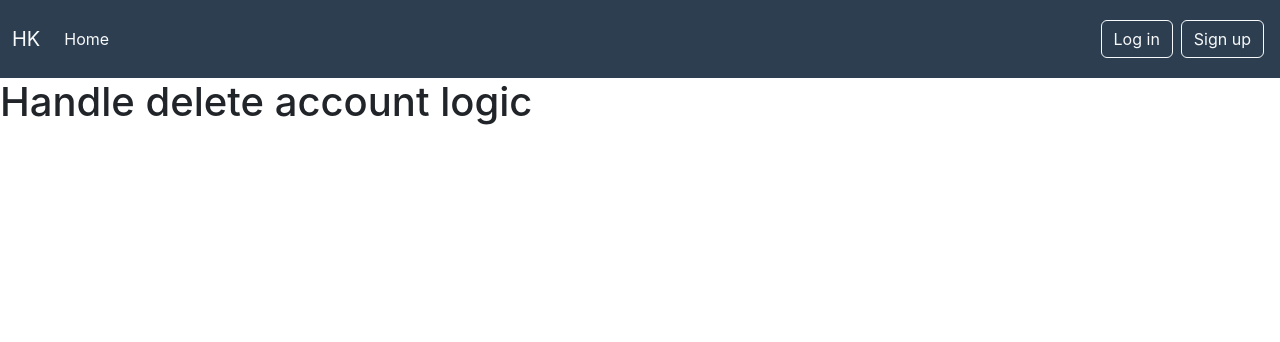
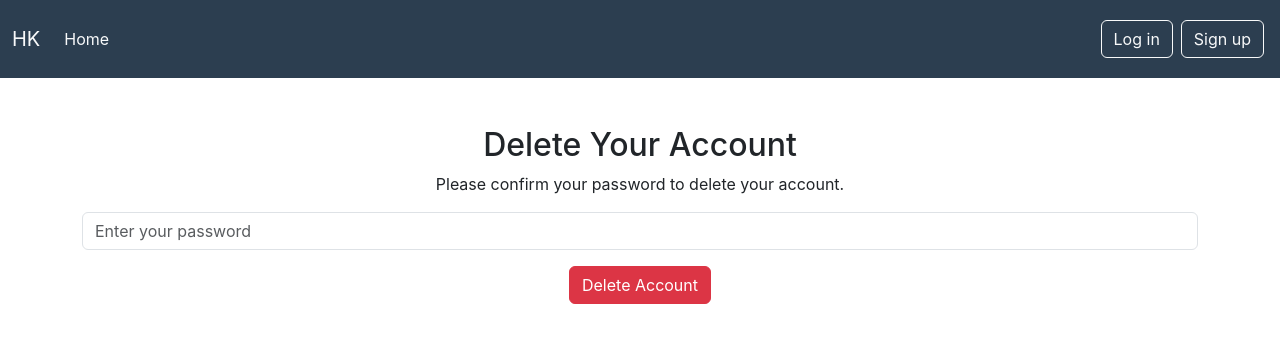
Before and after one commit to HuseyinK0r0glu/SpringAuthentication-Demo, a React (Create React App) app in the folder oauth2-frontend/: page /delete-account in a window 1280 px wide. Shown: the top 342 px of the page. Built offline with nearby package versions, Linux system fonts and the light colour scheme.

Commit message:
Delete account page for frontend added

```diff
--- a/oauth2-frontend/src/screens/DeleteAccountPage.js
+++ b/oauth2-frontend/src/screens/DeleteAccountPage.js
@@ -1,8 +1,95 @@
-import React from "react";
+import React , {useContext, useState, useEffect} from "react";
+import { Context as UserContext } from "../context/UserContext";
+import { useNavigate } from "react-router-dom";
 
 const DeleteAccountPage = () => {
+
+    const {state , setUser ,logout} = useContext(UserContext);
+    const [password,setPassword] = useState("");
+
+    useEffect(() => {
+      const userFromStorage = localStorage.getItem("user");
+      if(userFromStorage){
+        const parsedUser = JSON.parse(userFromStorage);
+        if(!state.user || state.user.id !== parsedUser.id){
+          setUser(parsedUser);
+        }
+      }
+    },[state.user]);
+
+    const user = state.user || {};
+
+    const navigate = useNavigate();
+
+    const handleDelete = async () => {
+        if(!window.confirm("Are you sure you want to delete your account? This action is irreversible!")){
+            return;
+        }
+
+        const requestBody = user.provider ? {} : {password};
+
+        try{
+            let response = "";
+
+            if(user.provider){
+                response = await fetch(`http://localhost:8080/api/users/${user.id}/oauth`,{
+                    method : "DELETE",
+                    headers : {
+                        "Content-Type" : "application/json"
+                    },
+                });
+            }else {
+                response = await fetch(`http://localhost:8080/api/users/${user.id}/traditional`,{
+                    method : "DELETE",
+                    headers : {
+                        "Content-Type" : "application/json"
+                    },
+                    body : JSON.stringify(requestBody)
+                });
+            }
+
+            if(response.ok){
+                alert("Your account has been deleted.");
+                localStorage.clear();
+                logout();
+                navigate("/home");
+            }else {
+                alert(response.get("error"));
+            }
+
+        }catch(error){
+            console.error("Error deleting account:", error);
+        }
+
+    }
+
     return(
-        <h1>Handle delete account logic</h1>
+        <div className="container text-center mt-5">
+        <h2>Delete Your Account</h2>
+
+        {user.provider ? (
+          <div>
+            <p>Your account will be permanently deleted.</p>
+            <button className="btn btn-danger" onClick={handleDelete}>
+              Confirm Delete
+            </button>
+          </div>
+        ) : (
+          <div>
+            <p>Please confirm your password to delete your account.</p>
+            <input
+              type="password"
+              className="form-control"
+              placeholder="Enter your password"
+              value={password}
+              onChange={(e) => setPassword(e.target.value)}
+            />
+            <button className="btn btn-danger mt-3" onClick={handleDelete}>
+              Delete Account
+            </button>
+          </div>
+        )}
+      </div>
     );
 }
 
```
